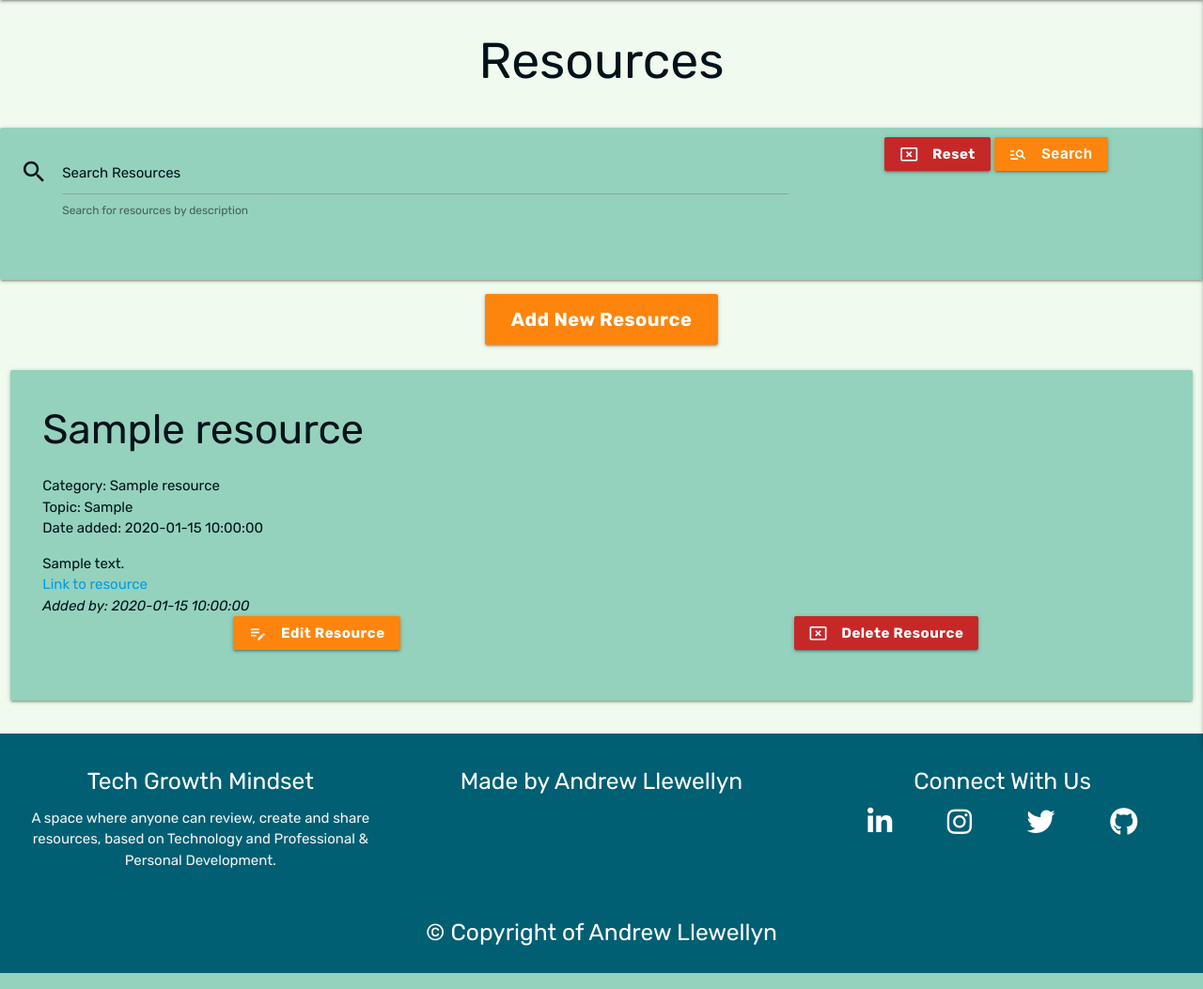
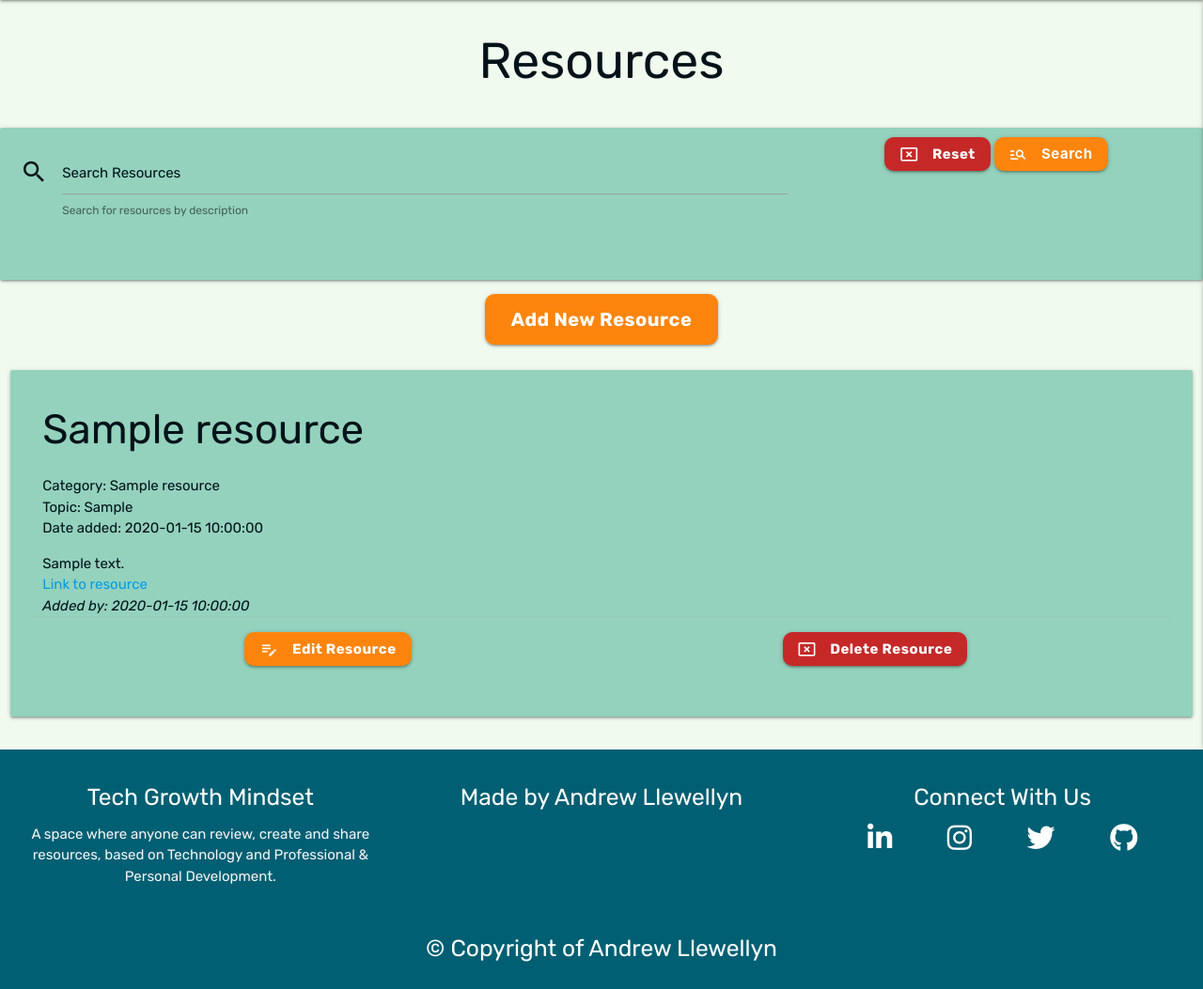
Before and after one commit to andywales83/tech_growth_mindset, a Flask app: page /search in a window 1280 px wide. Shown: the part 64-1117 px from the top of the page at 94% size. Run offline with Flask 2, Linux system fonts and the light colour scheme; the visitor is signed in with stand-in values (Sample User, id 1); a database or web service that is not in the repository returns one stand-in record (values such as "Sample title"); some libraries are stand-ins or nearby versions.

Commit message:
Add Materialize card-action class for edit and delete buttons in resources

```diff
--- a/static/css/style.css
+++ b/static/css/style.css
@@ -39,6 +39,7 @@ main {
     font-weight: bold;
     font-size: 15px;
     text-transform: initial;
+    border-radius: 10px;
 }
 
 .btn-large {
@@ -46,6 +47,7 @@ main {
     font-weight: bold;
     font-size: 20px;
     text-transform: initial;
+    border-radius: 10px;
 }
 
 .edit-btn,
--- a/templates/profile.html
+++ b/templates/profile.html
@@ -204,6 +204,7 @@
 
                             {% if session.user|lower == resource.created_by|lower or session.user|lower == "admin"|lower %}
                                 <div class="row">
+                                    <div class="card-action">
                                         <div class="col s12 l6 center-align">
                                             <a href="{{ url_for('edit_resource', resource_id=resource._id) }}"
                                                 class="waves-effect waves-light btn edit-btn">
@@ -216,6 +217,7 @@
                                             </a>
                                         </div>
                                     </div>
+                                </div>
                             {% endif %}
                         </div>
                     </div>
--- a/templates/resources.html
+++ b/templates/resources.html
@@ -68,8 +68,10 @@
 
                     <p><em>Added by: {{ resource.created_by }}</em></p>
 
+
                     {% if session.user|lower == resource.created_by|lower or session.user|lower == "admin"|lower %}
                     <div class="row">
+                        <div class="card-action">
                             <div class="col s12 l6 center-align">
                                 <a href="{{ url_for('edit_resource', resource_id=resource._id) }}"
                                     class="waves-effect waves-light btn edit-btn">
@@ -81,6 +83,7 @@
                                     <i class="material-icons left">cancel_presentation</i>Delete Resource</a>
                             </div>
                         </div>
+                    </div>
                     {% endif %}
                 </div>
             </div>
```
Lines whose indentation alone changed are shown as unchanged.
